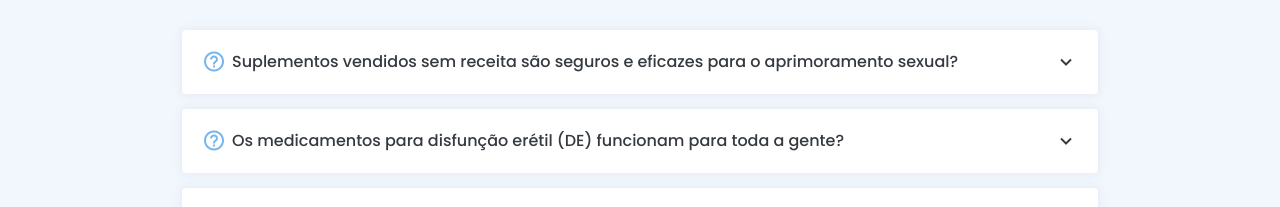
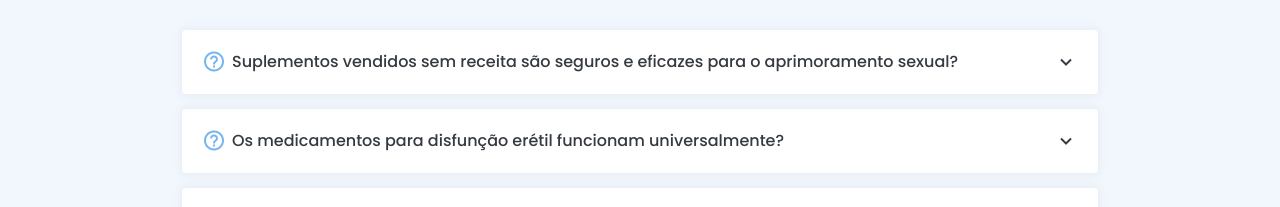
Before and after one commit to communicare-seminarioI/communicare-seminarioI, a plain HTML site: page ists.html in a window 1280 px wide. Shown: the part 3824-4031 px from the top of the page. Drawn offline with nearby package versions, Linux system fonts and the light colour scheme.

Commit message:
corrigidos alguns erros nos mitos dos ists

```diff
--- a/ists.html
+++ b/ists.html
@@ -591,7 +591,7 @@
                             </li>
 
                             <li data-aos="fade-up" data-aos-delay="100">
-                                <i class="bx bx-help-circle icon-help"></i> <a data-bs-toggle="collapse" data-bs-target="#faq-list-2" class="collapsed">Os medicamentos para disfunção erétil (DE) funcionam para toda a gente? <i class="bx bx-chevron-down icon-show"></i><i class="bx bx-chevron-up icon-close"></i></a>
+                                <i class="bx bx-help-circle icon-help"></i> <a data-bs-toggle="collapse" data-bs-target="#faq-list-2" class="collapsed">Os medicamentos para disfunção erétil funcionam universalmente? <i class="bx bx-chevron-down icon-show"></i><i class="bx bx-chevron-up icon-close"></i></a>
                                 <div id="faq-list-2" class="collapse" data-bs-parent=".faq-list">
                                     <p>A eficácia dos medicamentos para DE depende da causa subjacente e eles podem não funcionar para todos, especialmente aqueles com certas condições médicas.</p>
                                 </div>
```
